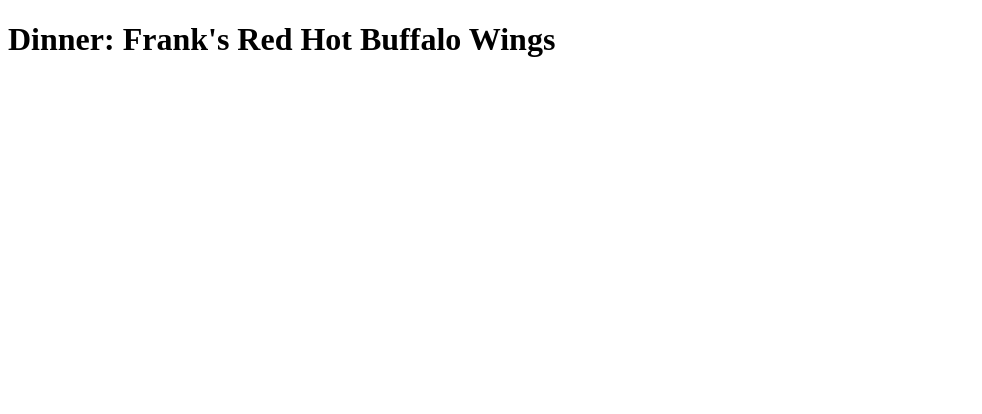
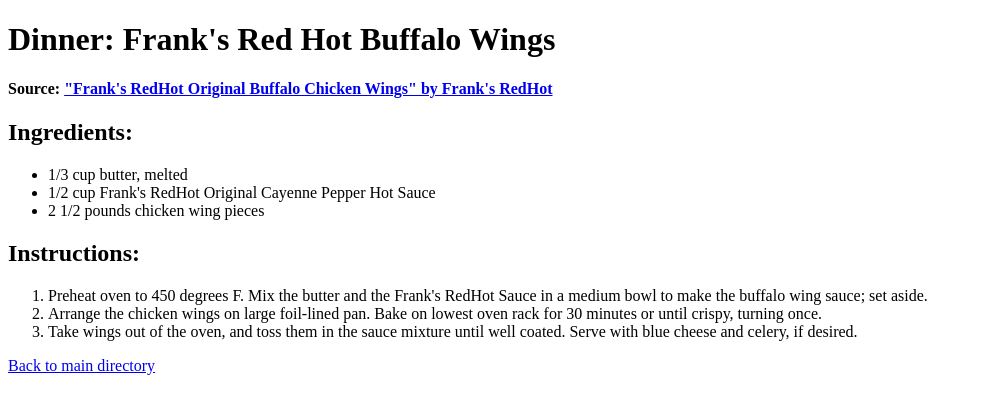
Before and after one commit to DaneWolfe/Recipe-List, a plain HTML site: page Recipes/Dinner.html in a window 1280 px wide. Shown: the whole page, without its empty margins (0-982 px from the left). Drawn offline with Linux system fonts and the light colour scheme.

Commit message:
Added a dinner recipe for Frank's RedHot wings Also learned how to write the commit messages with the proper formatting finally.

```diff
--- a/Recipes/Dinner.html
+++ b/Recipes/Dinner.html
@@ -9,5 +9,25 @@
 
     <h1>Dinner: Frank's Red Hot Buffalo Wings</h1>
 
+    <h4>Source: <a href="https://www.franksredhot.com/en-us/wings?gad_source=1&gclid=EAIaIQobChMIvZGe_PPaigMVFiJECB3dpx52EAAYASAAEgIBe_D_BwE&gclsrc=aw.ds" target="_blank" rel="noopener noreferrer">"Frank's RedHot Original Buffalo Chicken Wings" by Frank's RedHot</a></h4>
+
+    <h2>Ingredients:</h2>
+    <ul>
+        <li>1/3 cup butter, melted</li>
+        <li>1/2 cup Frank's RedHot Original Cayenne Pepper Hot Sauce</li>
+        <li>2 1/2 pounds chicken wing pieces</li>
+    </ul>
+
+    <h2>Instructions:</h2>
+    <ol>
+        <li>Preheat oven to 450 degrees F. Mix the butter and the Frank's RedHot Sauce in a medium bowl to make the buffalo wing sauce; set aside.</li>
+        <li>Arrange the chicken wings on large foil-lined pan. Bake on lowest oven rack for 30 minutes or until crispy, turning once.</li>
+        <li>Take wings out of the oven, and toss them in the sauce mixture until well coated. Serve with blue cheese and celery, if desired.</li>
+    </ol>
+
+    <a href="../index.html">Back to main directory</a>
+
+
+
 </body>
 </html>
```
